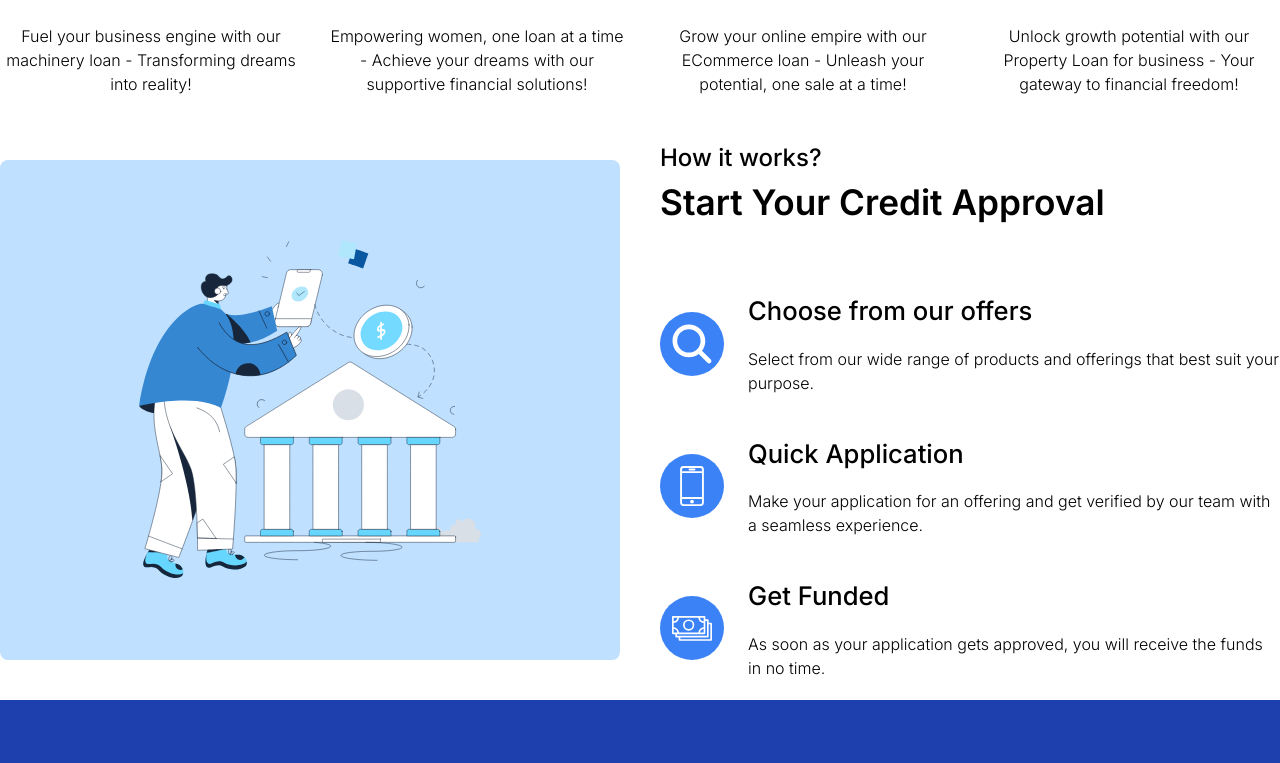
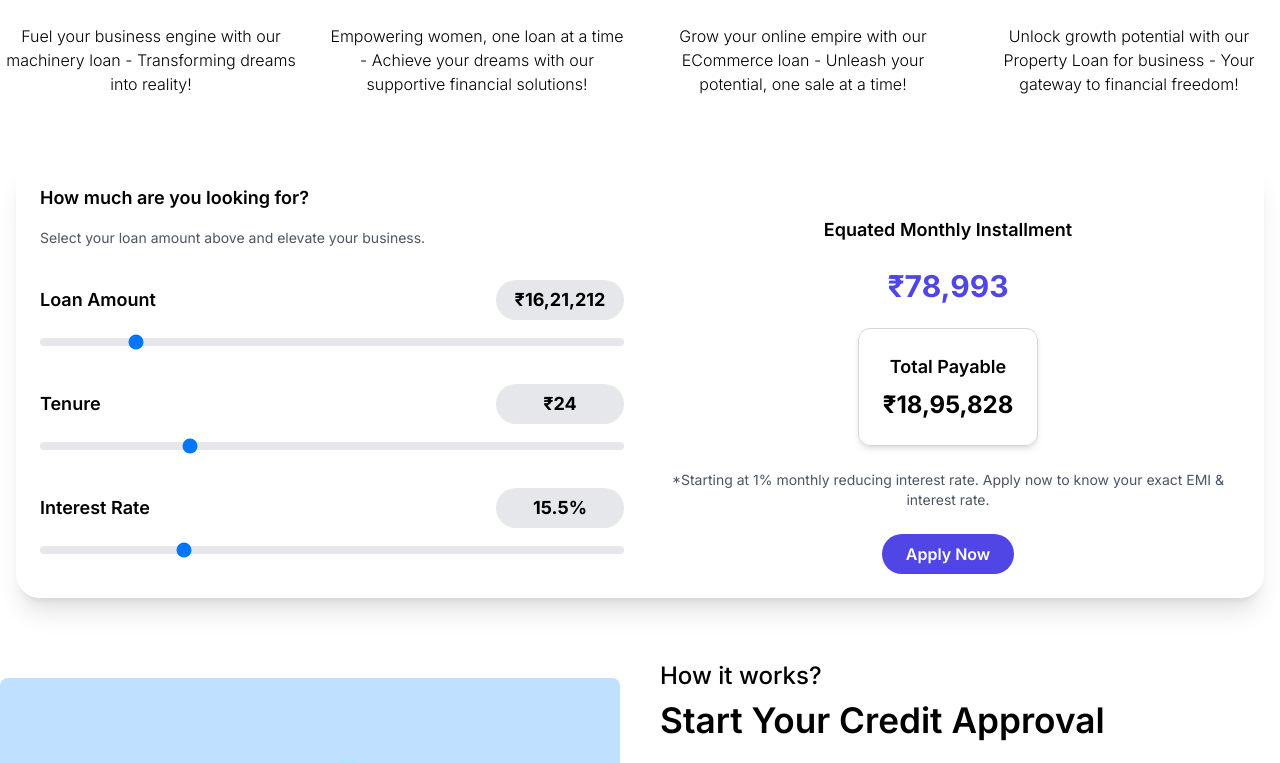
Before and after one commit to UtsavMehta1975/easy-capital-frontend, a Next.js app: page / in a window 1280 px wide. Shown: the part 1560-2323 px from the top of the page. Built offline with nearby package versions, Linux system fonts and the light colour scheme.

Commit message:
add calculator

```diff
--- a/app/page.jsx
+++ b/app/page.jsx
@@ -1,5 +1,6 @@
 import HeroSection from "@/components/HomeComponents/HeroSection";
 import HowItWorks from "@/components/HomeComponents/HowItWorks";
+import LoanCalculator from "@/components/HomeComponents/LoanCalculator";
 import OfferingsSection from "@/components/HomeComponents/OfferingsSection";
 import Partners from "@/components/HomeComponents/Partners";
 import WhyEasyCapital from "@/components/HomeComponents/WhyEasyCapital";
@@ -10,6 +11,7 @@ export default function Home() {
     <main className="min-h-screen max-w-[100vw] overflow-x-hidden ">
       <HeroSection />
       <OfferingsSection />
+      <LoanCalculator />
       <HowItWorks />
       <WhyEasyCapital />
       <Partners />
--- /dev/null
+++ b/components/HomeComponents/LoanCalculator.jsx
@@ -0,0 +1,110 @@
+"use client";
+import Link from 'next/link';
+import React, { useState, useEffect } from 'react';
+
+const formatNumber = (number) => number.toLocaleString('en-IN');
+
+const LoanCalculator = () => {
+  const [loanAmount, setLoanAmount] = useState(1621212);
+  const [tenure, setTenure] = useState(24);
+  const [interestRate, setInterestRate] = useState(15.5);
+
+  const [formattedLoanAmount, setFormattedLoanAmount] = useState(formatNumber(1621212));
+  const [formattedTenure, setFormattedTenure] = useState(24);
+  const [formattedInterestRate, setFormattedInterestRate] = useState(15.5);
+
+  useEffect(() => {
+    setFormattedLoanAmount(formatNumber(loanAmount));
+  }, [loanAmount]);
+
+  useEffect(() => {
+    setFormattedTenure(tenure);
+  }, [tenure]);
+
+  useEffect(() => {
+    setFormattedInterestRate(interestRate);
+  }, [interestRate]);
+
+  useEffect(() => {
+    // Calculate EMI and Total Payable whenever loanAmount, tenure or interestRate changes
+    const emi = calculateEMI(loanAmount, tenure, interestRate);
+    const totalPayable = emi * tenure;
+
+    setFormattedLoanAmount(formatNumber(loanAmount));
+    setFormattedTenure(tenure);
+    setFormattedInterestRate(interestRate);
+    setEmi(emi);
+    setTotalPayable(totalPayable);
+  }, [loanAmount, tenure, interestRate]);
+
+  const calculateEMI = (principal, tenure, annualRate) => {
+    const monthlyRate = annualRate / 12 / 100;
+    const numberOfMonths = tenure;
+    return (principal * monthlyRate * Math.pow(1 + monthlyRate, numberOfMonths)) / (Math.pow(1 + monthlyRate, numberOfMonths) - 1);
+  };
+
+  const [emi, setEmi] = useState(calculateEMI(loanAmount, tenure, interestRate));
+  const [totalPayable, setTotalPayable] = useState(emi * tenure);
+
+  const handleLoanAmountChange = (e) => setLoanAmount(Number(e.target.value));
+  const handleTenureChange = (e) => setTenure(Number(e.target.value));
+  const handleInterestRateChange = (e) => setInterestRate(Number(e.target.value));
+
+  return (
+    <div className="container mx-auto py-20 md:py-10 px-4">
+      <div className="bg-white shadow-xl rounded-3xl p-8 md:p-6">
+        <div className="grid gap-12 md:gap-8 md:grid-cols-1 md:space-y-8 lg:grid-cols-2">
+          <div>
+            <span className="block text-2xl font-semibold mb-4 md:text-lg">How much are you looking for?</span>
+            <p className="text-gray-600 mb-8 md:text-sm">
+              Select your loan amount above and elevate your business.
+            </p>
+            <div className="space-y-8">
+              {[
+                { label: 'Loan Amount', value: formattedLoanAmount, min: 1000000, max: 5000000, step: 10000 },
+                { label: 'Tenure', value: formattedTenure, min: 12, max: 60, step: 1 },
+                { label: 'Interest Rate', value: formattedInterestRate, min: 10, max: 33, step: 0.5 }
+              ].map(({ label, value, min, max, step }) => (
+                <div key={label}>
+                  <div className="flex items-center justify-between mb-2">
+                    <p className="text-lg font-semibold">{label}</p>
+                    <div className="bg-gray-200 flex items-center justify-center w-32 h-10 rounded-full">
+                      <p className="text-lg font-bold">{label === 'Interest Rate' ? `${value}%` : `₹${value}`}</p>
+                    </div>
+                  </div>
+                  <input
+                    className="w-full h-2 bg-gray-200 rounded-lg appearance-none cursor-pointer"
+                    type="range"
+                    min={min}
+                    max={max}
+                    step={step}
+                    value={label === 'Loan Amount' ? loanAmount : label === 'Tenure' ? tenure : interestRate}
+                    onChange={label === 'Loan Amount' ? handleLoanAmountChange : label === 'Tenure' ? handleTenureChange : handleInterestRateChange}
+                  />
+                </div>
+              ))}
+            </div>
+          </div>
+          <div className="flex flex-col items-center justify-between text-center space-y-8 md:space-y-6">
+            <p className="text-lg font-semibold">Equated Monthly Installment</p>
+            <p className="text-3xl font-bold text-indigo-600">₹{formatNumber(Math.round(emi))}</p>
+            <div className="p-6 border border-gray-300 rounded-xl shadow-md">
+              <p className="text-lg font-semibold">Total Payable</p>
+              <p className="text-2xl font-bold mt-2">₹{formatNumber(Math.round(totalPayable))}</p>
+            </div>
+            <p className="text-sm text-gray-600">
+              *Starting at 1% monthly reducing interest rate. Apply now to know your exact EMI & interest rate.
+            </p>
+            <Link href={'/apply'}>
+                <button className="bg-indigo-600 text-white py-2 px-6 rounded-full font-semibold hover:bg-indigo-700 transition duration-200">
+                  Apply Now
+                </button>
+            </Link>
+          </div>
+        </div>
+      </div>
+    </div>
+  );
+};
+
+export default LoanCalculator;
```
